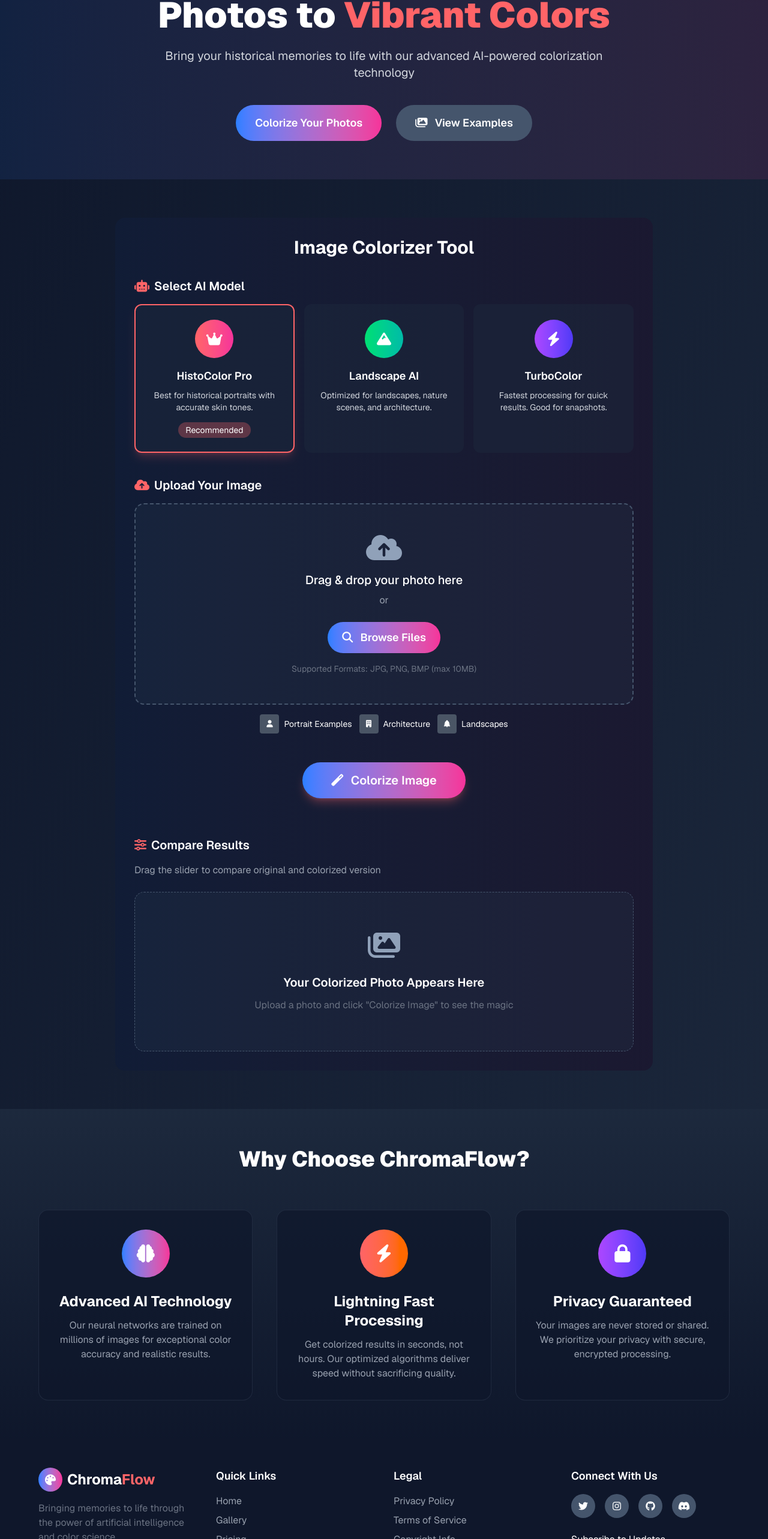
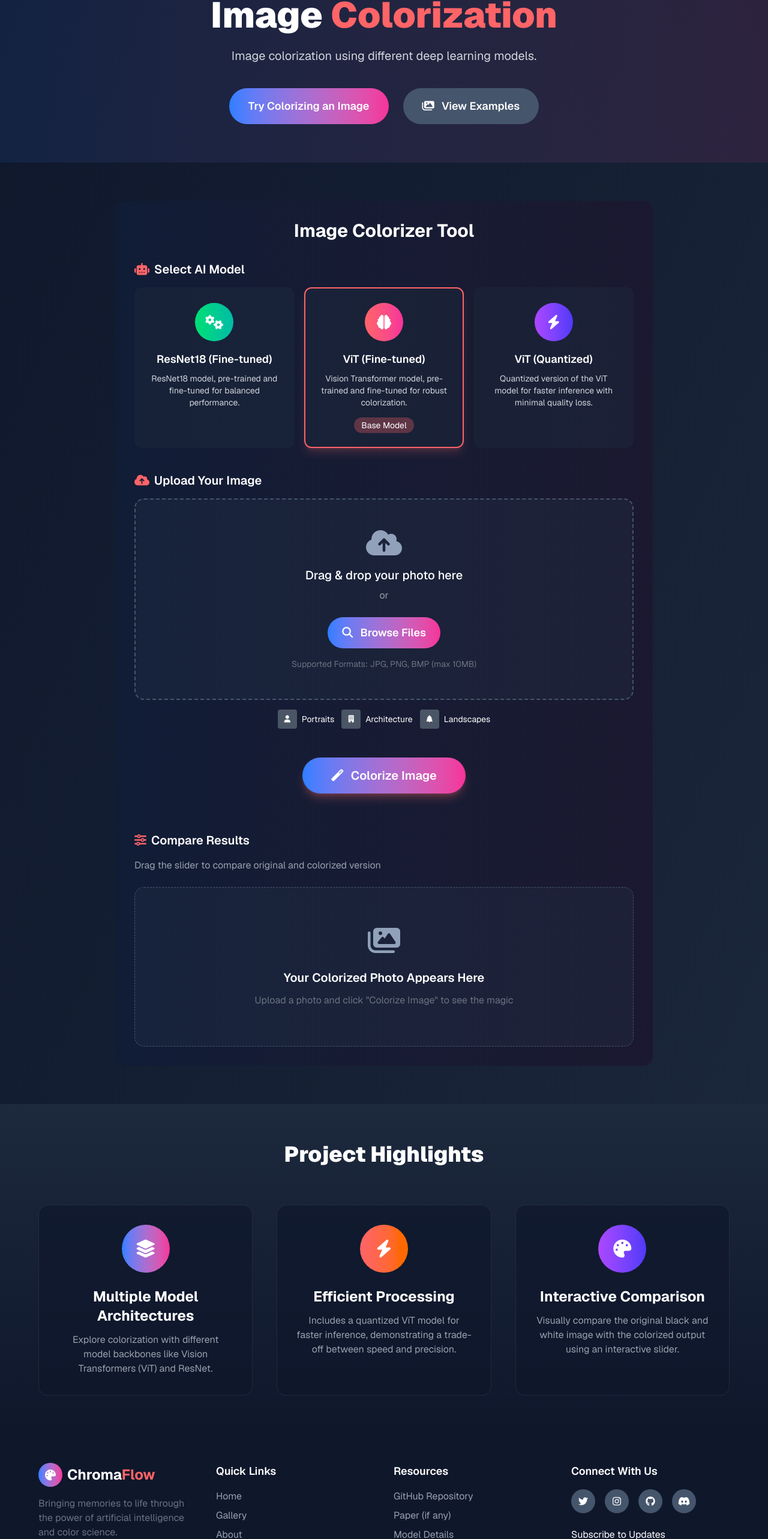
Before and after one commit to atodorov284/image_colorizer, a Next.js app in the folder web/: page / in a window 1280 px wide. Shown: the part 225-2791 px from the top of the page at 60% size. Built offline with nearby package versions, Linux system fonts and the light colour scheme.

Commit message:
rewrite text

```diff
--- a/web/src/components/ChromaFlow.tsx
+++ b/web/src/components/ChromaFlow.tsx
@@ -44,24 +44,24 @@ const ChromaFlow: React.FC = () => {
   // Model data
   const models: ModelCard[] = [
     {
+      id: 'landscape',
+      name: 'ResNet18 (Fine-tuned)',
+      description: 'ResNet18 model, pre-trained and fine-tuned for balanced performance.',
+      icon: 'fas fa-cogs',
+      gradient: 'from-green-400 to-teal-500'
+    },
+    {
       id: 'histocolor',
-      name: 'HistoColor Pro',
-      description: 'Best for historical portraits with accurate skin tones.',
-      icon: 'fas fa-crown',
+      name: 'ViT (Fine-tuned)',
+      description: 'Vision Transformer model, pre-trained and fine-tuned for robust colorization.',
+      icon: 'fas fa-brain',
       gradient: 'from-red-400 to-pink-500',
       isRecommended: true
     },
     {
-      id: 'landscape',
-      name: 'Landscape AI',
-      description: 'Optimized for landscapes, nature scenes, and architecture.',
-      icon: 'fas fa-mountain',
-      gradient: 'from-green-400 to-teal-500'
-    },
-    {
       id: 'turbo',
-      name: 'TurboColor',
-      description: 'Fastest processing for quick results. Good for snapshots.',
+      name: 'ViT (Quantized)',
+      description: 'Quantized version of the ViT model for faster inference with minimal quality loss.',
       icon: 'fas fa-bolt',
       gradient: 'from-purple-500 to-indigo-600'
     }
@@ -141,14 +141,14 @@ const ChromaFlow: React.FC = () => {
           <div className="container mx-auto px-4">
             <div className="max-w-3xl mx-auto">
               <h2 className="text-5xl md:text-6xl font-[1000] mb-6">
-                Transform Black & White Photos to <span className="text-red-400">Vibrant Colors</span>
+                Exploring Deep Learning Image <span className="text-red-400">Colorization</span>
               </h2>
               <p className="text-xl text-gray-300 mb-10">
-                Bring your historical memories to life with our advanced AI-powered colorization technology
+                Image colorization using different deep learning models.
               </p>
               <div className="flex flex-col md:flex-row justify-center space-y-4 md:space-y-0 md:space-x-6">
                 <button className="bg-gradient-to-r from-blue-500 to-pink-500 hover:opacity-90 px-8 py-4 rounded-full text-lg font-semibold transition transform hover:-translate-y-1">
-                  Colorize Your Photos
+                  Try Colorizing an Image
                 </button>
                 <button className="bg-slate-600 hover:bg-opacity-80 px-8 py-4 rounded-full text-lg font-semibold transition transform hover:-translate-y-1">
                   <i className="fas fa-images mr-2"></i> View Examples
@@ -188,7 +188,7 @@ const ChromaFlow: React.FC = () => {
                         <p className="text-gray-300 text-sm">{model.description}</p>
                         {model.isRecommended && (
                           <div className="mt-4">
-                            <span className="text-sm bg-red-400/30 py-1 px-3 rounded-full">Recommended</span>
+                            <span className="text-sm bg-red-400/30 py-1 px-3 rounded-full">Base Model</span>
                           </div>
                         )}
                       </div>
@@ -223,7 +223,7 @@ const ChromaFlow: React.FC = () => {
 
                 <div className="flex flex-wrap gap-3 mt-4 justify-center">
                   {[
-                    { icon: 'fas fa-user', label: 'Portrait Examples' },
+                    { icon: 'fas fa-user', label: 'Portraits' },
                     { icon: 'fas fa-building', label: 'Architecture' },
                     { icon: 'fas fa-tree', label: 'Landscapes' }
                   ].map((item, index) => (
@@ -321,25 +321,25 @@ const ChromaFlow: React.FC = () => {
         {/* Features Section */}
         <section className="py-16 bg-gradient-to-b from-slate-800 to-slate-900">
           <div className="container mx-auto px-4">
-            <h2 className="text-4xl font-[1000] mb-16 text-center">Why Choose ChromaFlow?</h2>
+            <h2 className="text-4xl font-[1000] mb-16 text-center">Project Highlights</h2>
             <div className="grid grid-cols-1 md:grid-cols-3 gap-10 max-w-6xl mx-auto">
               {[
                 {
-                  icon: 'fas fa-brain',
-                  title: 'Advanced AI Technology',
-                  description: 'Our neural networks are trained on millions of images for exceptional color accuracy and realistic results.',
+                  icon: 'fas fa-layer-group',
+                  title: 'Multiple Model Architectures',
+                  description: 'Explore colorization with different model backbones like Vision Transformers (ViT) and ResNet.',
                   gradient: 'from-blue-500 to-pink-500'
                 },
                 {
                   icon: 'fas fa-bolt',
-                  title: 'Lightning Fast Processing',
-                  description: 'Get colorized results in seconds, not hours. Our optimized algorithms deliver speed without sacrificing quality.',
+                  title: 'Efficient Processing',
+                  description: 'Includes a quantized ViT model for faster inference, demonstrating a trade-off between speed and precision.',
                   gradient: 'from-red-400 to-orange-500'
                 },
                 {
-                  icon: 'fas fa-lock',
-                  title: 'Privacy Guaranteed',
-                  description: 'Your images are never stored or shared. We prioritize your privacy with secure, encrypted processing.',
+                  icon: 'fas fa-palette',
+                  title: 'Interactive Comparison',
+                  description: 'Visually compare the original black and white image with the colorized output using an interactive slider.',
                   gradient: 'from-purple-500 to-indigo-600'
                 }
               ].map((feature, index) => (
@@ -372,7 +372,7 @@ const ChromaFlow: React.FC = () => {
               <div>
                 <h3 className="text-lg font-semibold mb-4">Quick Links</h3>
                 <ul className="space-y-2">
-                  {['Home', 'Gallery', 'Pricing', 'API Access'].map((link) => (
+                  {['Home', 'Gallery', 'About'].map((link) => (
                     <li key={link}>
                       <a href="#" className="text-gray-400 hover:text-red-400 transition">{link}</a>
                     </li>
@@ -381,9 +381,9 @@ const ChromaFlow: React.FC = () => {
               </div>
 
               <div>
-                <h3 className="text-lg font-semibold mb-4">Legal</h3>
+                <h3 className="text-lg font-semibold mb-4">Resources</h3>
                 <ul className="space-y-2">
-                  {['Privacy Policy', 'Terms of Service', 'Copyright Info'].map((link) => (
+                  {['GitHub Repository', 'Paper (if any)', 'Model Details'].map((link) => (
                     <li key={link}>
                       <a href="#" className="text-gray-400 hover:text-red-400 transition">{link}</a>
                     </li>
@@ -413,7 +413,7 @@ const ChromaFlow: React.FC = () => {
             </div>
 
             <div className="border-t border-gray-800 mt-10 pt-6 text-center text-gray-600">
-              <p>© 2023 ChromaFlow. All rights reserved.</p>
+              <p>© 2023 AML Project. Content for demonstration purposes.</p>
             </div>
           </div>
         </footer>
```
